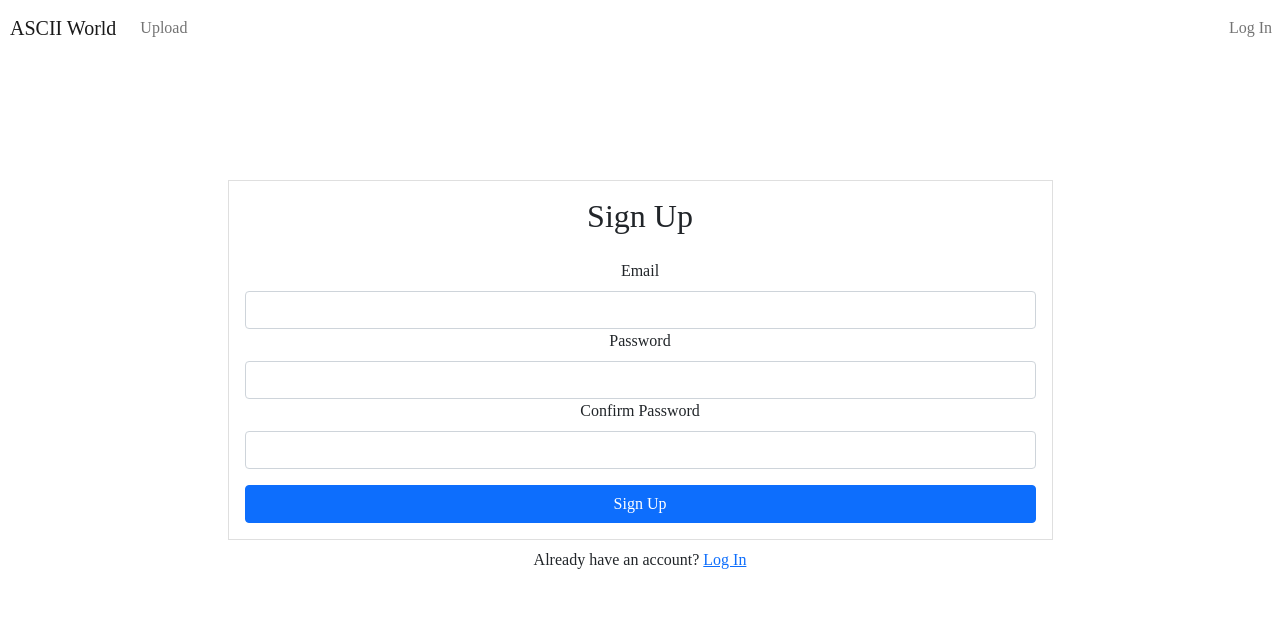
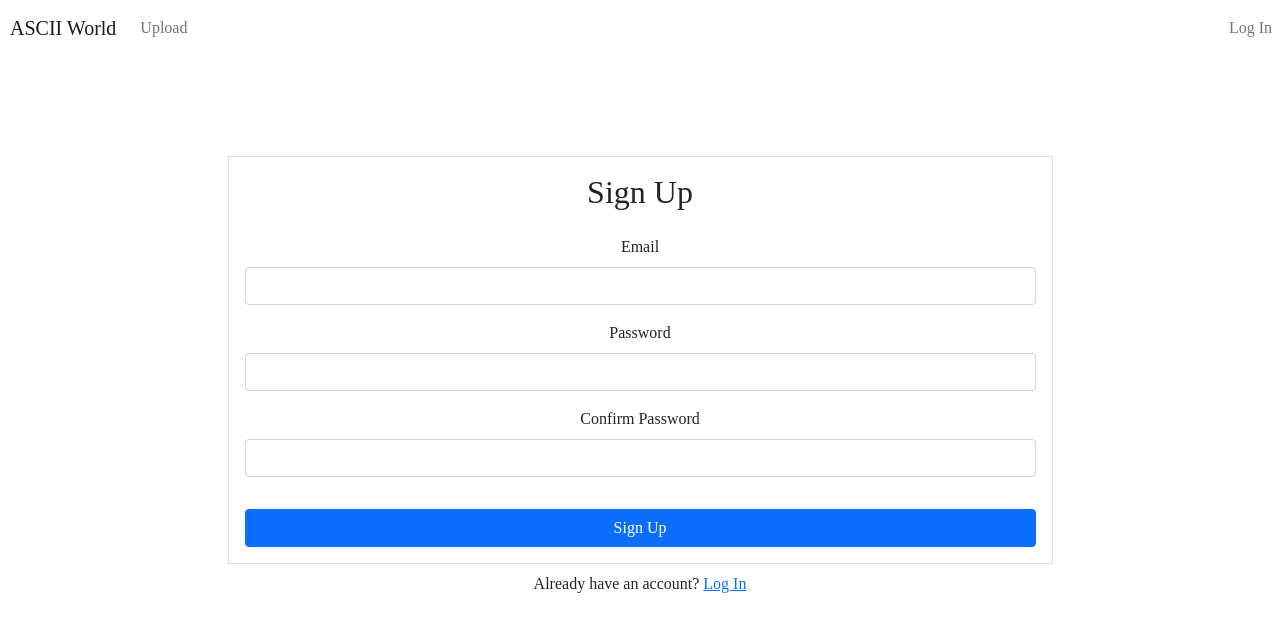
Before and after one commit to mud2009/ascii-world, a React (Create React App) app: page /signup in a window 1280 px wide. Shown: the top 632 px of the page. Built offline with nearby package versions, Linux system fonts and the light colour scheme; no server answers.

Commit message:
edit margins on signup page

```diff
--- a/src/components/auth/SignUp.js
+++ b/src/components/auth/SignUp.js
@@ -35,15 +35,15 @@ export default function SignUp(){
           <h2 className="text-center mb-4">Sign Up</h2>
           {error && <Alert variant="danger">{error}</Alert>}
           <Form onSubmit={handleSubmit}>
-            <Form.Group id="email">
+            <Form.Group className="mb-3" id="email">
               <Form.Label>Email</Form.Label>
               <Form.Control type="email" required ref={emailRef}></Form.Control>
             </Form.Group>
-            <Form.Group id="password">
+            <Form.Group className="mb-3" id="password">
               <Form.Label>Password</Form.Label>
               <Form.Control type="password" required ref={passRef}></Form.Control>
             </Form.Group>
-            <Form.Group id="confirmPassword">
+            <Form.Group className="mb-3" id="confirmPassword">
               <Form.Label>Confirm Password</Form.Label>
               <Form.Control type="password" required ref={confirmPassRef}></Form.Control>
             </Form.Group>
```
